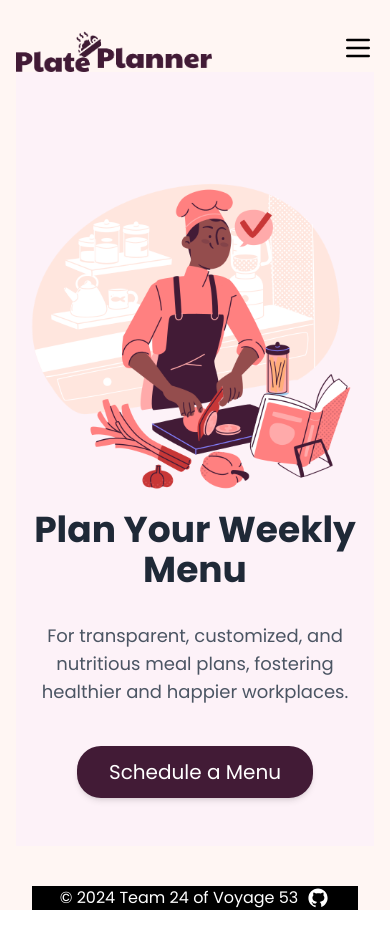
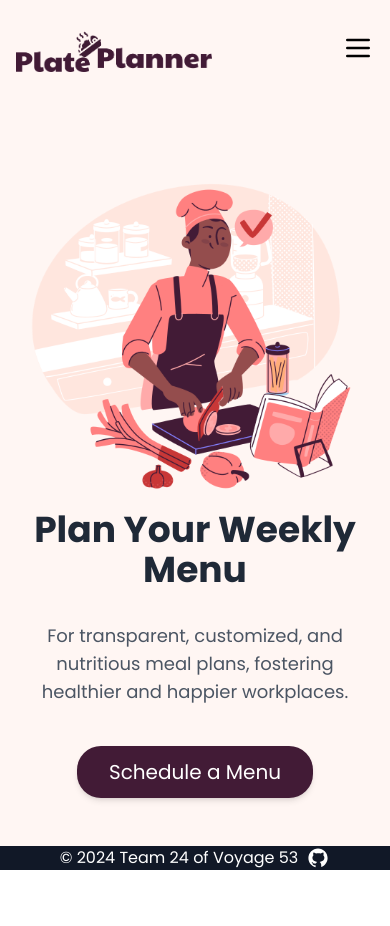
Before and after one commit to chingu-voyages/V53-tier2-team-24, a React (Vite) app: page / in a window 390 px wide. After the commit the page ends 870 px from the top, so only its background shows below. Built offline with nearby package versions, Linux system fonts and the light colour scheme.

Commit message:
fix layout issues

```diff
--- a/src/components/Footer.jsx
+++ b/src/components/Footer.jsx
@@ -1,7 +1,7 @@
 import github from "../images/github.svg";
 const Footer = () => {
   return (
-    <footer className="flex justify-center items-center text-button text-md text-white mt-10 m-4 bg-black">
+    <footer className="flex justify-center items-center w-full text-md text-white bg-gray-900 m-auto">
       © 2024 Team 24 of Voyage 53
       <a href="https://github.com/chingu-voyages/v53-tier2-team-24" target="_blank">
         <img
--- a/src/components/Navbar.jsx
+++ b/src/components/Navbar.jsx
@@ -5,7 +5,7 @@ import Logo from "../assets/logo.png";
 export default function Navbar() {
   const [isOpen, setIsOpen] = useState(false);
   return (
-    <div className="text-grey-800">
+    <div className="text-grey-800 pt-6 px-4 md:pt-14 md:px-28 ">
       <div className="flex items-center justify-between ">
         <Link to="/">
           <img
--- a/src/layouts/MainLayout.jsx
+++ b/src/layouts/MainLayout.jsx
@@ -3,9 +3,9 @@ import Footer from "../components/Footer";
 
 const MainLayout = ({ children }) => {
   return (
-    <div className="pt-6 px-4 md:pt-14 md:px-28 bg-background min-h-screen">
+    <div className="bg-background min-h-screen flex flex-col">
       <Navbar />
-      <main>{children}</main>
+      <main className="flex-grow">{children}</main>
       <Footer />
     </div>
   );
--- a/src/pages/Home.jsx
+++ b/src/pages/Home.jsx
@@ -4,7 +4,7 @@ import { motion } from 'framer-motion';
 
 const Home = () => {
   return (
-    <section className="bg-pink-50 py-12 flex flex-col md:flex-row-reverse items-center md:justify-between">
+    <section className="py-12 flex flex-col px-4 md:px-28  md:flex-row-reverse items-center md:justify-between">
       <motion.div
         className="mt-8 md:mt-0"
         initial={{ opacity: 0, x: 50 }}
```
